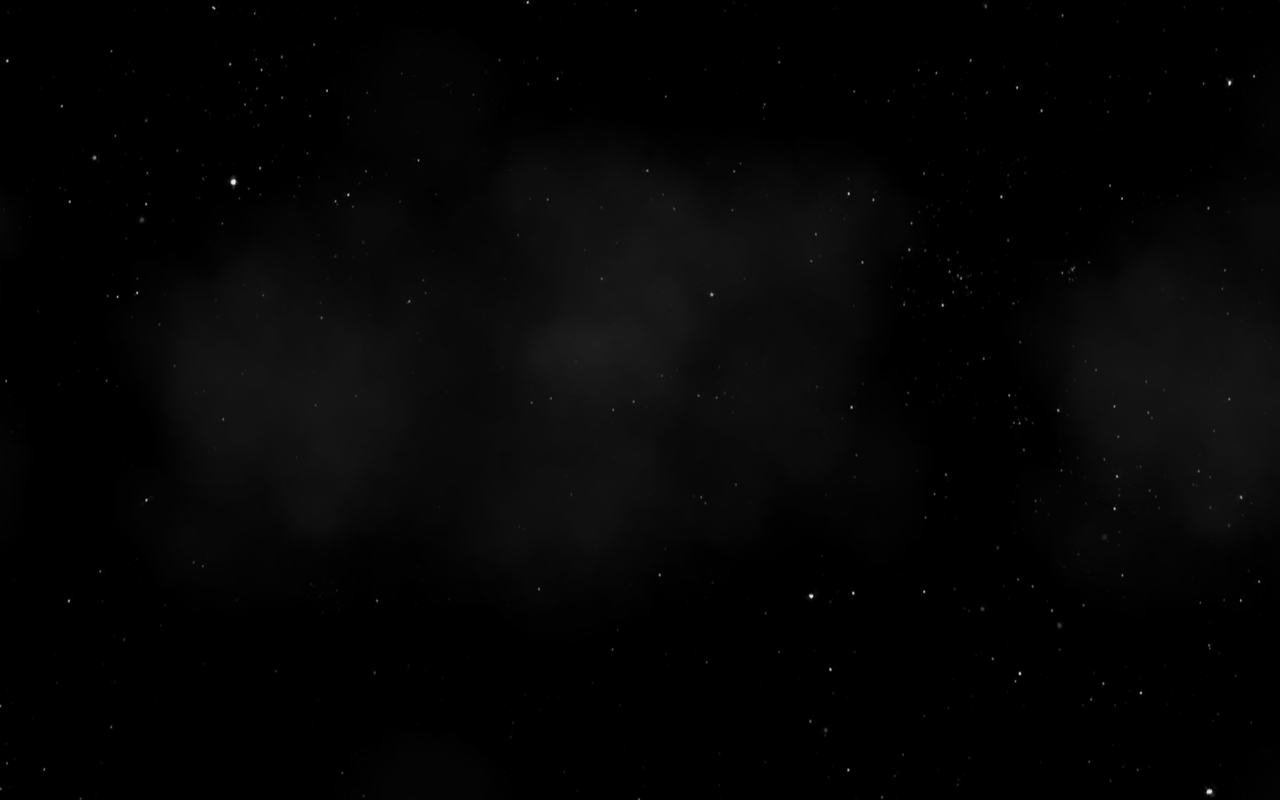
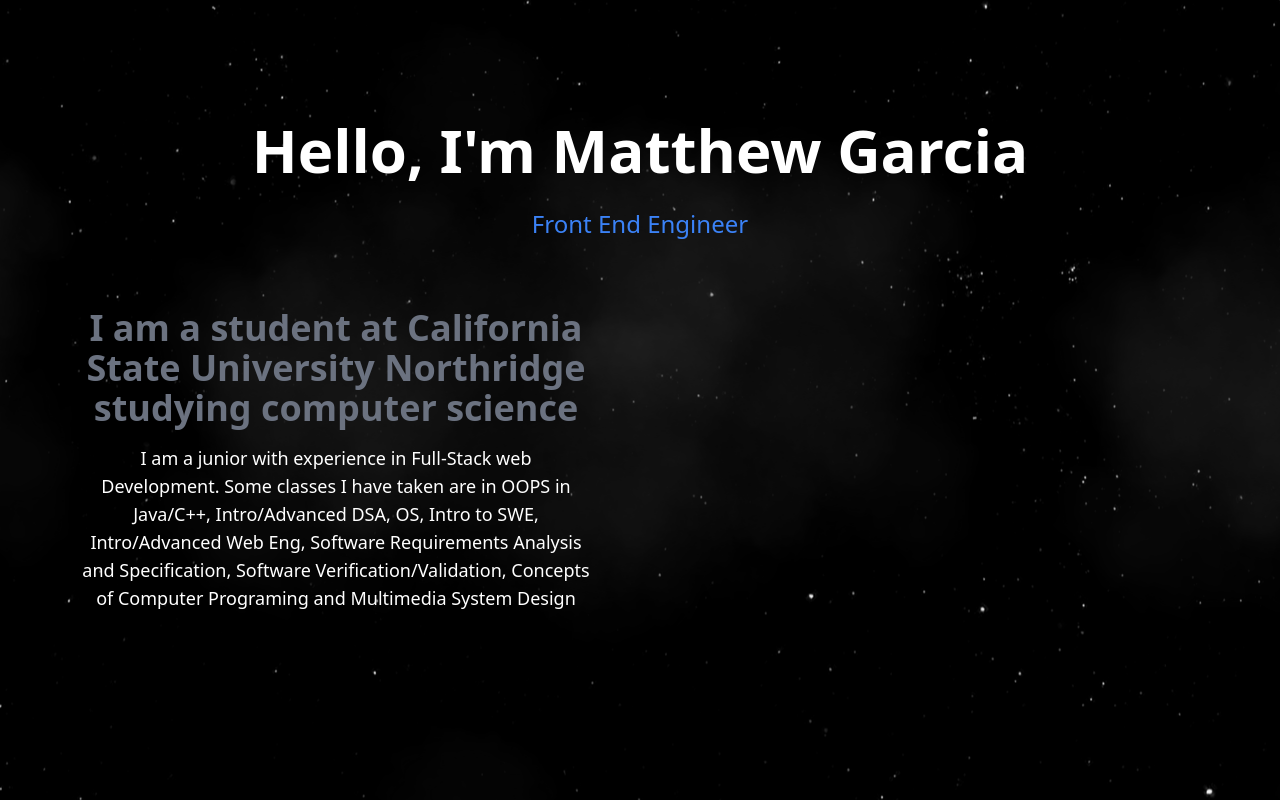
Before and after one commit to nirvanafan205/AboutMe, a React (Vite) app: page / in a window 1280 px wide. Built offline with nearby package versions, Linux system fonts and the light colour scheme.

Commit message:
added landing page and nav bar

```diff
--- a/src/App.jsx
+++ b/src/App.jsx
@@ -1,15 +1,17 @@
-import ReactDOM from "react-dom"; // Correct the import statement
+import React from "react";
+import ReactDOM from "react-dom";
 import StarryNight from "./components/Stars";
+import Landing from "./components/landingPage"; // Import statement is correct
+import NavBar from "./components/NavBar";
 import "./styles.css";
 
-// serves as the root component of the application
 const App = () => {
-  return (
-    <div>
-      <StarryNight></StarryNight>
-    </div>
+  return  (
+    <StarryNight>
+      <NavBar />
+      <Landing />
+    </StarryNight>
   )
 };
 
-// Render the app component using ReactDOM.render
 ReactDOM.render(<App />, document.getElementById("root"));
--- /dev/null
+++ b/src/components/NavBar.jsx
@@ -0,0 +1,16 @@
+import React from "react";
+import "./../styles.css";
+
+const NavBar = () => {
+  return (
+    <nav className="bg-gradient-to-r from-slate-900 via-sky-950 to-purple-950 py-4 shadow-xl">
+      <div className="w-full h-full flex items-center justify-between px-4 md:px-10">
+        <span className="font-bold text-gray-300 text-lg md:text-xl">
+          Fullstack
+        </span>
+      </div>
+    </nav>
+  );
+};
+
+export default NavBar;
--- /dev/null
+++ b/src/components/landingPage.jsx
@@ -0,0 +1,33 @@
+import React from "react";
+import "./../styles.css";
+
+const Landing = () => {
+  return (
+    <div className="relative w-full h-screen flex flex-col justify-center items-center main-container">
+      {/* Original content */}
+      <h1 className="text-white text-4xl md:text-6xl font-bold mt-[-35rem] text-center">
+        Hello, I'm Matthew Garcia
+      </h1>
+      <span className="text-blue-500 pt-9 text-2xl mt-[-0.5rem] text-center">
+        Front End Engineer
+      </span>
+
+      {/* New content similar to the provided image */}
+      <div className="md:absolute top-1/2 left-10 md:left-20 transform -translate-y-1/2">
+        <h2 className="text-gray-500 text-3xl md:text-4xl font-bold max-w-xs md:max-w-lg text-center">
+          I am a student at California State University Northridge studying
+          computer science
+        </h2>
+        <p className="text-white text-lg mt-4 max-w-xs md:max-w-lg text-center">
+          I am a junior with experience in Full-Stack web Development. Some
+          classes I have taken are in OOPS in Java/C++, Intro/Advanced DSA,
+          OS, Intro to SWE, Intro/Advanced Web Eng, Software Requirements
+          Analysis and Specification, Software Verification/Validation,
+          Concepts of Computer Programing and Multimedia System Design
+        </p>
+      </div>
+    </div>
+  );
+};
+
+export default Landing;
--- a/src/styles.css
+++ b/src/styles.css
@@ -1,6 +1,15 @@
 @import 'tailwindcss/base';
 @import 'tailwindcss/components';
 @import 'tailwindcss/utilities';
+
+/* Resetting default margin and padding for body and html */
+body, html {
+    margin: 0;
+    padding: 0;
+    height: 100%;
+    overflow: hidden; /* Prevents unwanted scrolling */
+  }
+
 
 /* Animation for moving twinkling image to the left */
 @keyframes moveTwinkleLeft {
@@ -28,5 +37,5 @@
 }
 
 .animate-move-clouds {
-    animation: moveCloudsRight 50s linear infinite; /* Adjust the duration as needed */
+    animation: moveCloudsRight 20s linear infinite; /* Adjust the duration as needed */
 }
```
